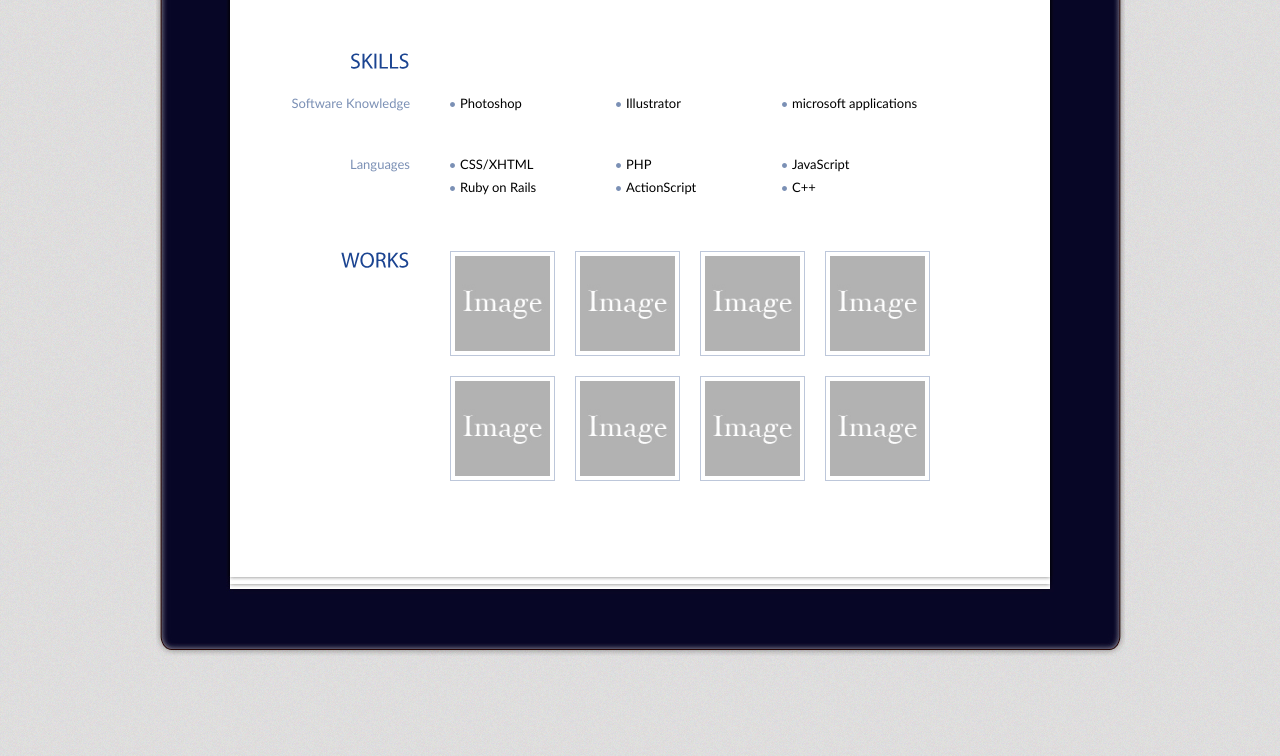
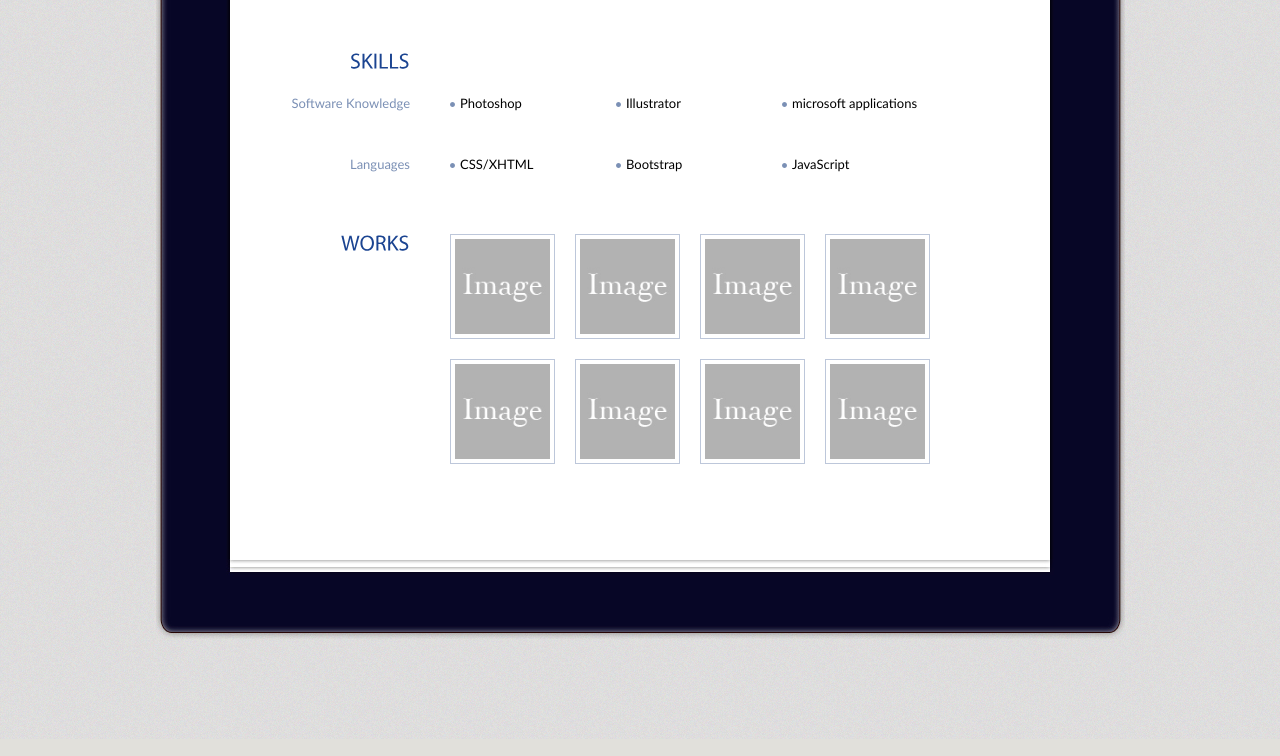
Before and after one commit to elijahspurlock/Html-Test, a plain HTML site: page htdocs/index.html in a window 1280 px wide. Shown: the part 949-1705 px from the top of the page. Drawn offline with Linux system fonts and the light colour scheme.

Commit message:
languages

```diff
--- a/htdocs/index.html
+++ b/htdocs/index.html
@@ -124,11 +124,11 @@
             <h3>Languages</h3>
             <ul class="skills">
               <li>CSS/XHTML</li>
-              <li>PHP</li>
+              <li>Bootstrap</li>
               <li>JavaScript</li>
-              <li>Ruby on Rails</li>
-              <li>ActionScript</li>
-              <li>C++</li>
+              <li></li>
+              <li></li>
+              <li></li>
             </ul>
           </div>
         </div>
```
